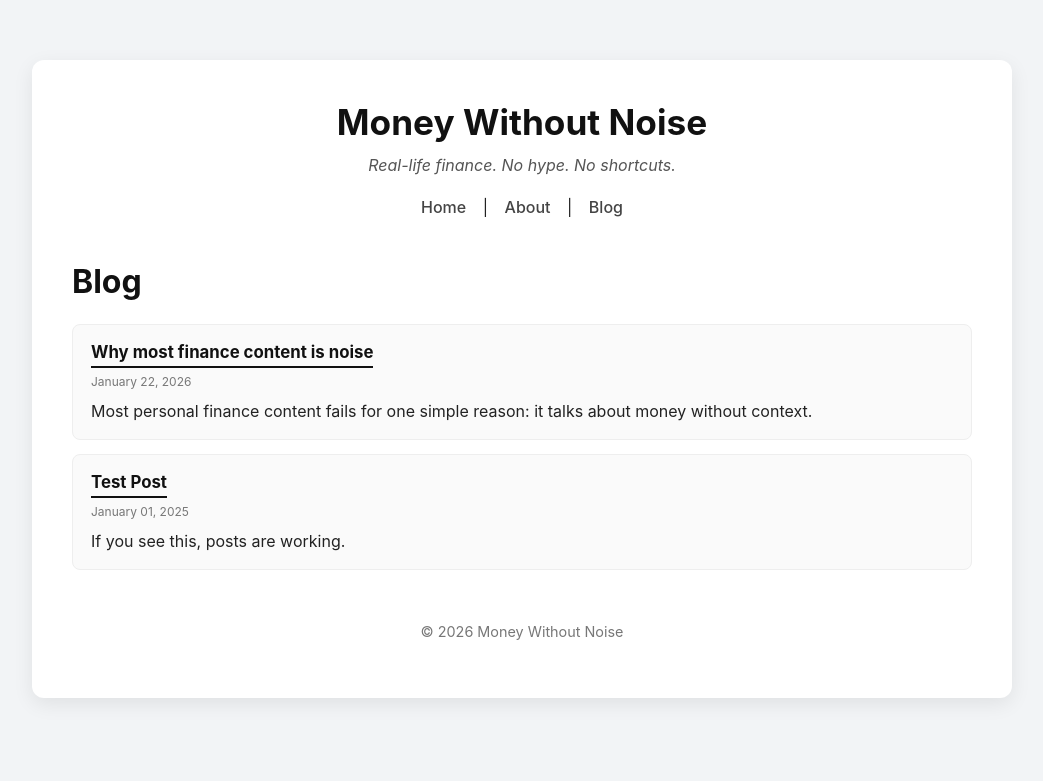
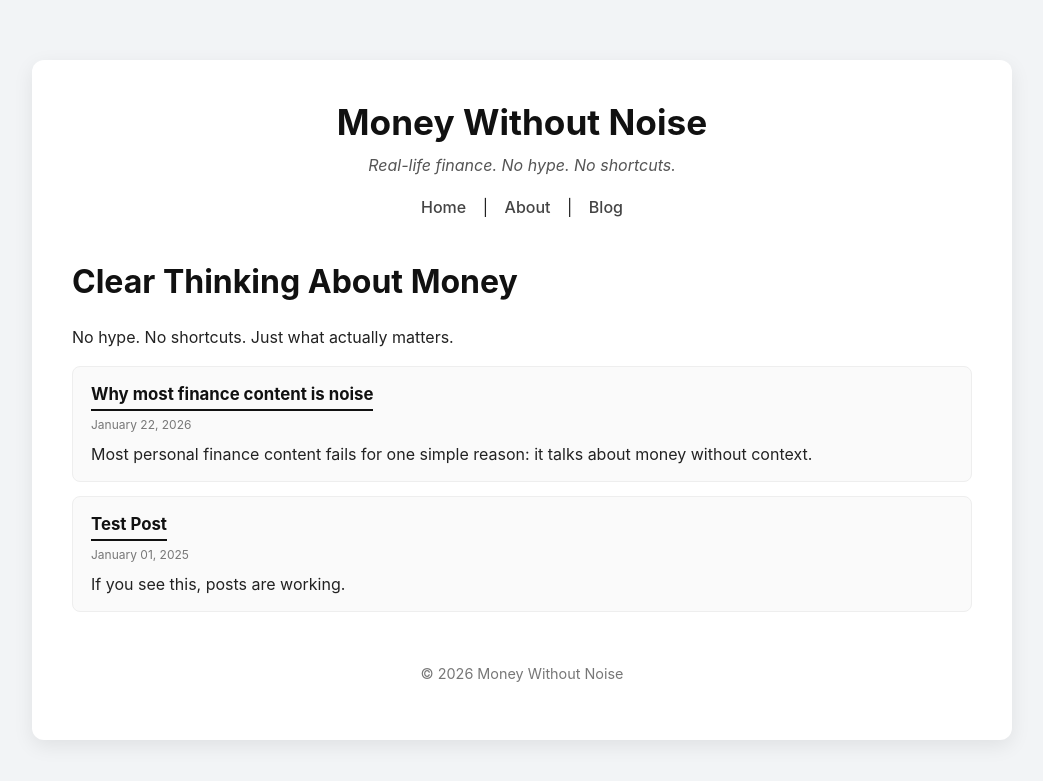
Before and after one commit to HarieshMK/HarieshMK.github.io, a Jekyll site: the page built from blog.html, in a window 1280 px wide. Shown: the top 781 px of the page, without its empty margins (118-1161 px from the left). Built offline with Jekyll 4.4.1, drawn with Linux system fonts in a browser that asks for light colours.

Commit message:
Update blog.html

```diff
--- a/blog.html
+++ b/blog.html
@@ -3,7 +3,10 @@ layout: default
 title: Blog
 ---
 
-<h1>Blog</h1>
+<h1>Clear Thinking About Money</h1>
+<p class="page-subtitle">
+  No hype. No shortcuts. Just what actually matters.
+</p>
 
 <div class="blog-list">
   {% for post in site.posts %}
```
